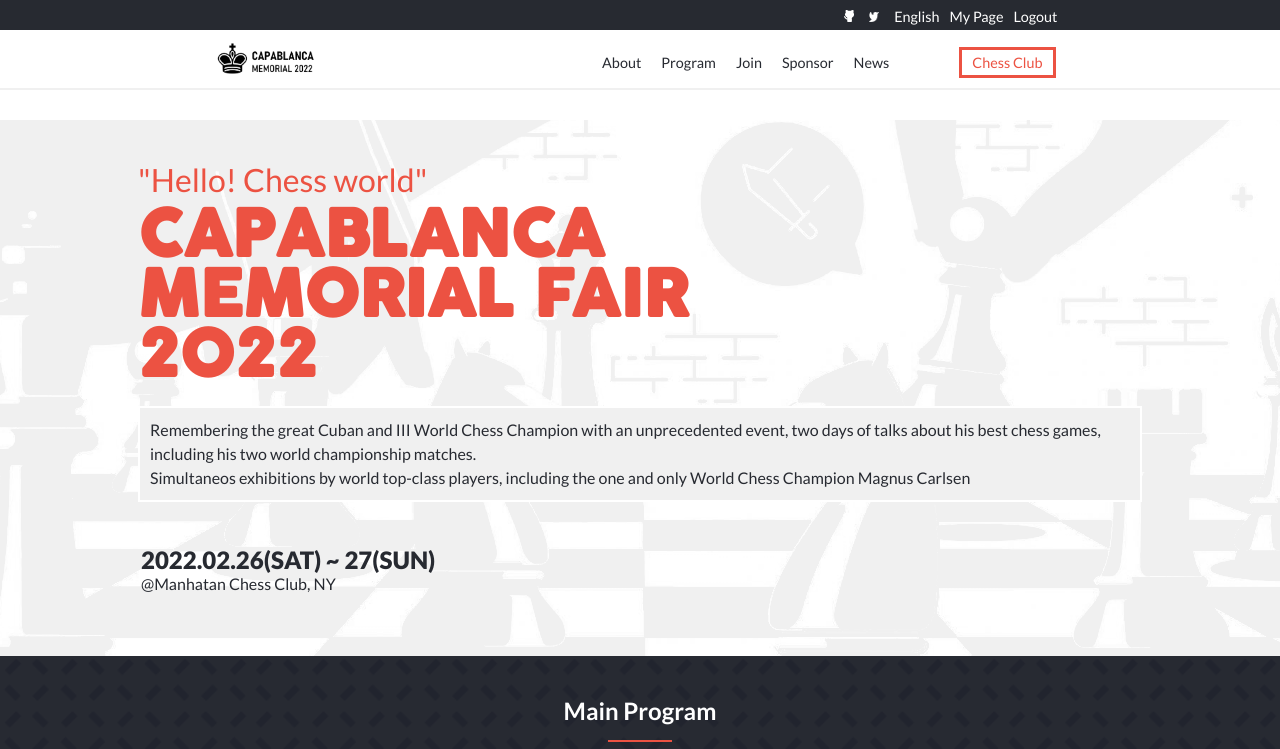
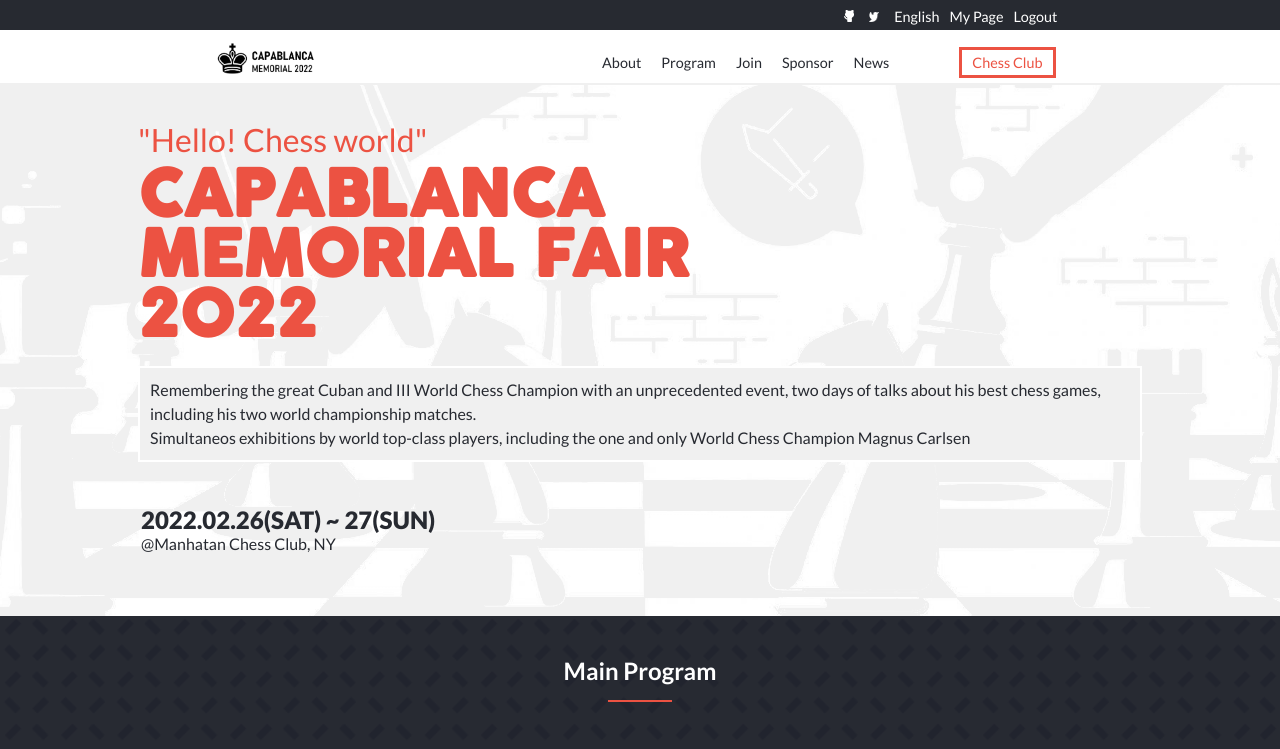
Before and after one commit to VicPeralta/ChessEvent, a website: page index.html in a window 1280 px wide. Shown: the top 749 px of the page. Drawn offline with Linux system fonts and the light colour scheme.

Commit message:
Fix some problems with the navbar
modified:   menu.js
modified:   speakers.js
modified:   styles.css
modified:   welcome.css

```diff
--- a/menu.js
+++ b/menu.js
@@ -1,14 +1,16 @@
+// Helper function to enable or disable scrolling on body
 function bodyScroll(allow) {
   const body = document.querySelector('body');
   if (allow) {
     body.style.overflowY = 'visible';
-    document.querySelector('.past-events').display = 'flex';
+    // document.querySelector('.past-events').display = 'flex';
   } else {
     body.style.overflowY = 'hidden';
-    document.querySelector('.past-events').display = 'none';
+    // document.querySelector('.past-events').display = 'none';
   }
 }
 
+// Show the mobile menu and disable scrolling
 document.querySelector('.hamburger-button').addEventListener('click', () => {
   const menu = document.querySelector('.menu-options');
   menu.classList.remove('hidden');
@@ -16,6 +18,7 @@
   bodyScroll(false);
 });
 
+// Helper function to close the mobile menu and enable scrolling
 function closeMenu() {
   const menu = document.querySelector('.menu-options');
   menu.classList.add('hidden');
@@ -23,10 +26,12 @@
   bodyScroll(true);
 }
 
+// Close the mobile menu
 document.querySelector('.close-menu').addEventListener('click', () => {
   closeMenu();
 });
 
+// When a tag is clicked, close the mobile menu
 document.addEventListener('click', (e) => {
   if (e.target.matches('.menu-options ul li a')) {
     closeMenu();
--- a/styles.css
+++ b/styles.css
@@ -23,13 +23,15 @@
   position: fixed;
   top: 0;
   width: 100vw;
-  height: 15vh;
+  height: 12vh;
   background-image: url("./assets/chessBackgroundHeader.png");
   background-repeat: no-repeat;
   background-size: cover;
   background-color: var(--primary-gray);
   border-bottom: white 2px solid;
   z-index: 2;
+  display: flex;
+  align-items: center;
 }
 
 .logo button {
@@ -118,8 +120,9 @@
     background-image: none;
     background-color: #fff;
     z-index: 1;
-    height: 7vw;
+    height: auto;
     border-bottom: 2px solid var(--secondary-gray);
+    display: block;
   }
 
   header .first {
--- a/welcome.css
+++ b/welcome.css
@@ -1,6 +1,6 @@
 
 .welcome {
-  margin-top: 15vh;
+  margin-top: 12vh;
   margin-bottom: 70px;
   display: flex;
   flex-direction: column;
@@ -68,7 +68,7 @@
   .welcome {
     width: 100vw;
     margin: 0 auto;
-    margin-top: 15vh;
+    margin-top: 10vh;
     background-image: url("./assets/chessBackgroundHeader.png");
     background-size: cover;
     background-blend-mode: lighten;
```
Also changed, not shown: speakers.js (+8 -0 lines).
